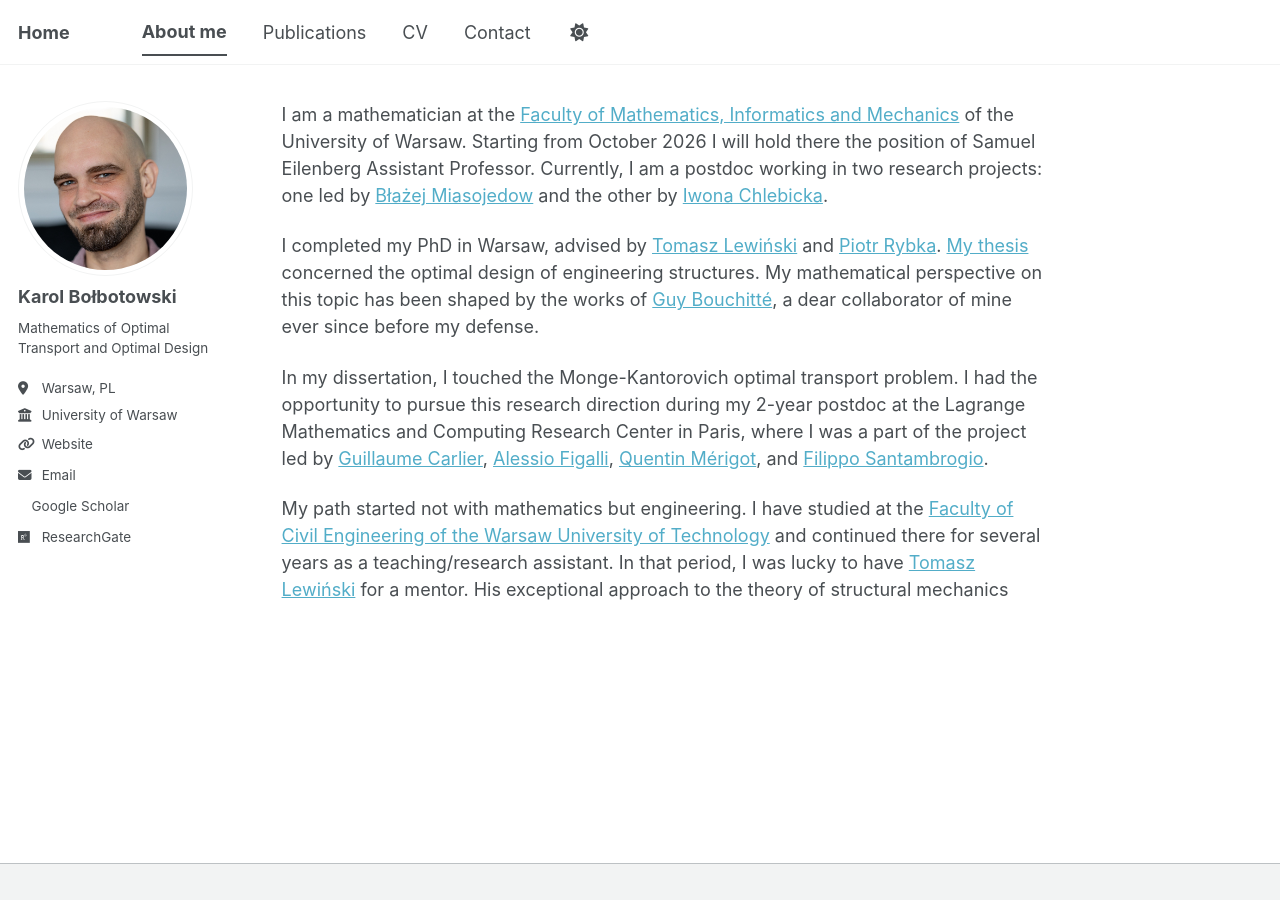
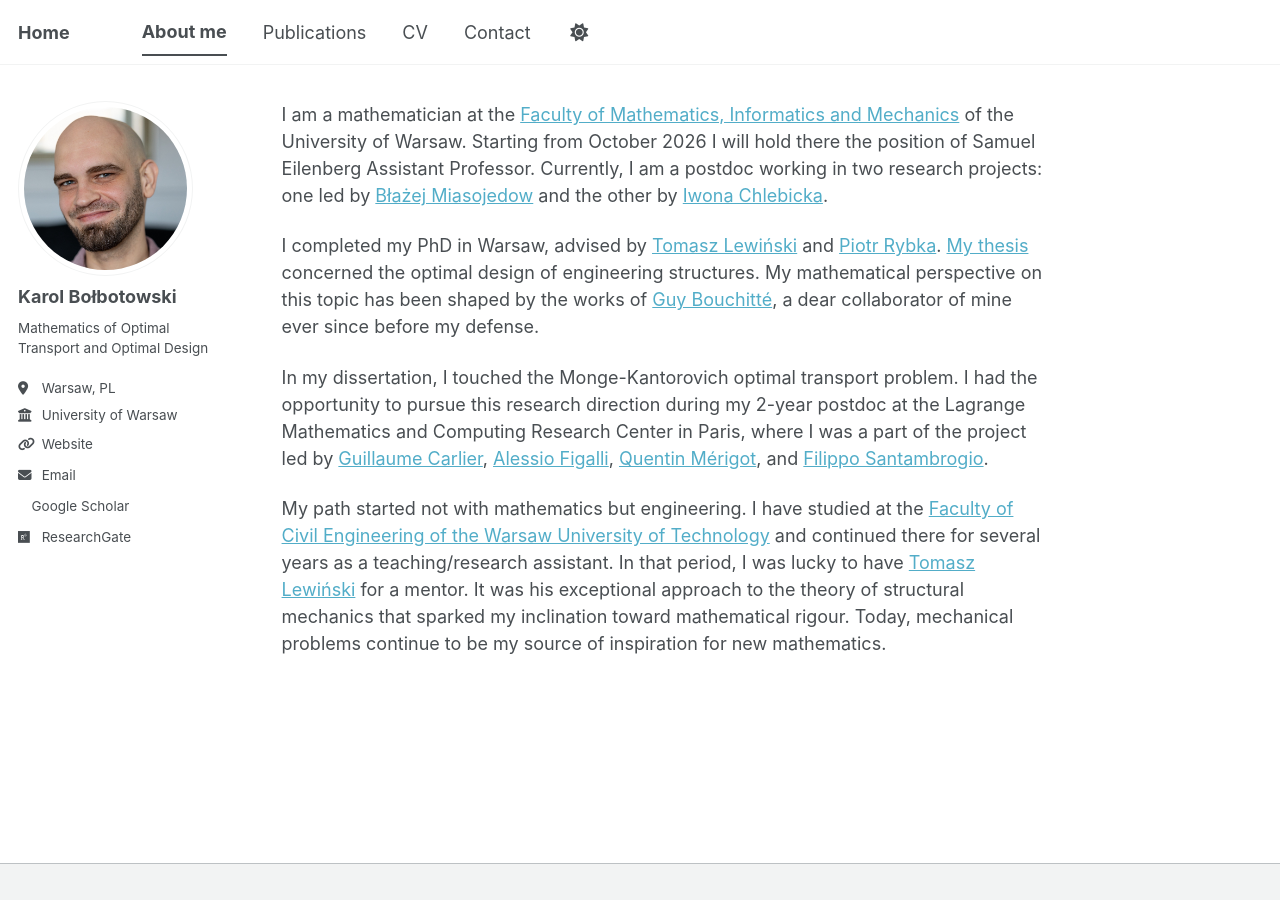
Before and after one commit to kbolbotowski/kbolbotowski.github.io, a Jekyll site: the page built from _pages/aboutme.md, in a window 1280 px wide. Built offline with Jekyll 4.4.1, drawn with Linux system fonts in a browser that asks for light colours; a style sheet for code colours, icons or effects is not loaded.

Commit message:
Update aboutme.md

```diff
--- a/_pages/aboutme.md
+++ b/_pages/aboutme.md
@@ -9,4 +9,4 @@
 
 In my dissertation, I touched the Monge-Kantorovich optimal transport problem. I had the opportunity to pursue this research direction during my 2-year postdoc at the Lagrange Mathematics and Computing Research Center in Paris, where I was a part of the project led by <a href="https://www.ceremade.dauphine.fr/~carlier/" target="_blank" rel="noopener noreferrer">Guillaume Carlier</a>, <a href="https://people.math.ethz.ch/~afigalli/" target="_blank" rel="noopener noreferrer">Alessio Figalli</a>, <a href="http://quentin.mrgt.fr/#teaching" target="_blank" rel="noopener noreferrer">Quentin Mérigot</a>, and <a href="https://math.univ-lyon1.fr/~santambrogio/" target="_blank" rel="noopener noreferrer">Filippo Santambrogio</a>.
 
-My path started not with mathematics but engineering. I have studied at the <a href="https://www.il.pw.edu.pl/en/" target="_blank" rel="noopener noreferrer">Faculty of Civil Engineering of the Warsaw University of Technology</a> and continued there for several years as a teaching/research assistant. In that period, I was lucky to have <a href="https://www.il.pw.edu.pl/en/member/lewinski-tomasz-en/" target="_blank" rel="noopener noreferrer">Tomasz Lewiński</a> for a mentor. His exceptional approach to the theory of structural mechanics
+My path started not with mathematics but engineering. I have studied at the <a href="https://www.il.pw.edu.pl/en/" target="_blank" rel="noopener noreferrer">Faculty of Civil Engineering of the Warsaw University of Technology</a> and continued there for several years as a teaching/research assistant. In that period, I was lucky to have <a href="https://www.il.pw.edu.pl/en/member/lewinski-tomasz-en/" target="_blank" rel="noopener noreferrer">Tomasz Lewiński</a> for a mentor. It was his exceptional approach to the theory of structural mechanics that sparked my inclination toward mathematical rigour. Today, mechanical problems continue to be my source of inspiration for new mathematics.
```
